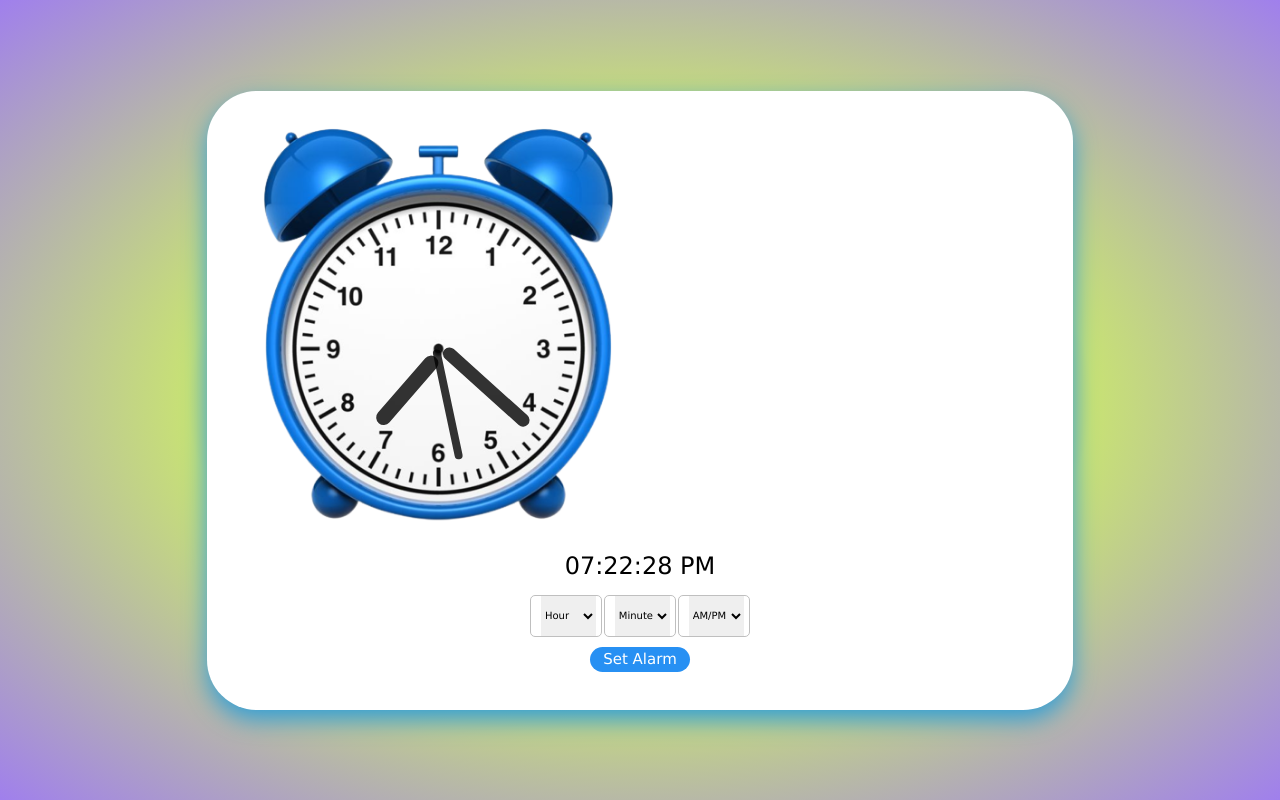
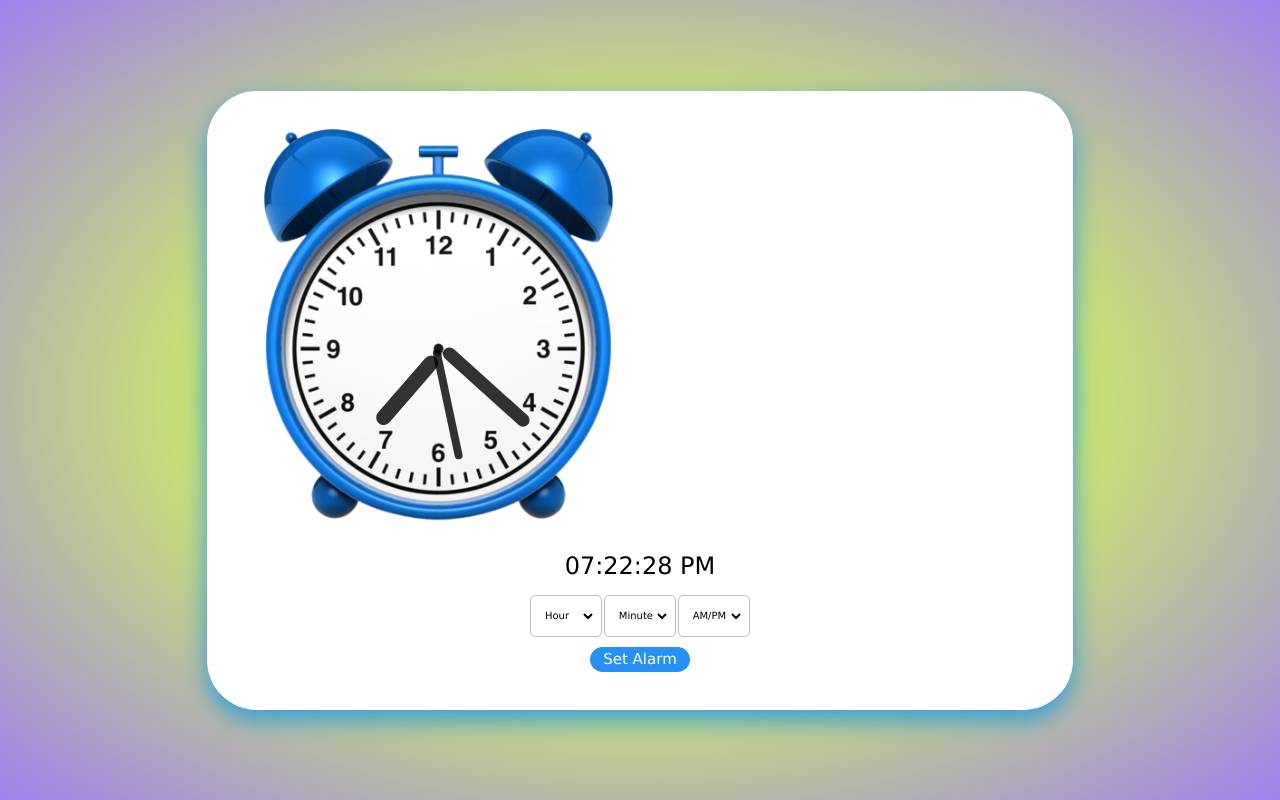
Before and after one commit to mekams/alarm-clock, a plain HTML site: page index.html in a window 1280 px wide. Drawn offline with Linux system fonts and the light colour scheme.

Commit message:
bugs cleared

```diff
--- a/index.css
+++ b/index.css
@@ -20,7 +20,8 @@
 
 
   .wrapper{
-    /* width: 440px; */
+    width: auto;
+    margin:auto;
     padding: 30px 30px 38px;
     background: rgb(255, 255, 255);
     border-radius: 50px;
@@ -50,6 +51,8 @@
   .column select{
     width: 110%;
     height: 5vh;
+    background: none;
+    outline: none;
     border:none;
     font-size: 10px;
   }
```
